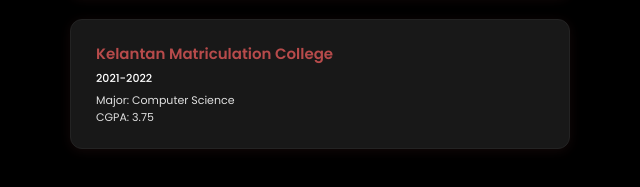
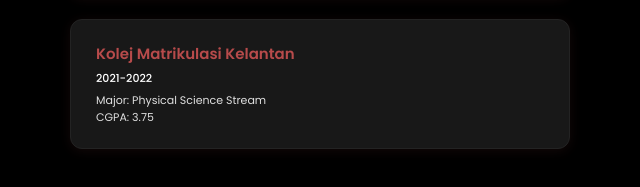
Before and after one commit to nasrull99/portfolio, a plain HTML site: page education.html in a window 1280 px wide. Shown: the part 231-418 px from the top of the page, 320-960 px from the left. Drawn offline with Linux system fonts and the light colour scheme.

Commit message:
Update education.html

```diff
--- a/education.html
+++ b/education.html
@@ -31,9 +31,9 @@
                 <p>Major: Software Engineering<br>Current CGPA: 3.50</p>
             </div>
             <div class="education-item">
-                <h3>Kelantan Matriculation College</h3>
+                <h3>Kolej Matrikulasi Kelantan</h3>
                 <span>2021-2022</span>
-                <p>Major: Computer Science<br>CGPA: 3.75</p>
+                <p>Major: Physical Science Stream<br>CGPA: 3.75</p>
             </div>
         </div>
     </section>
```
